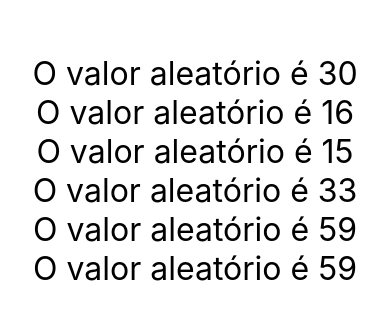
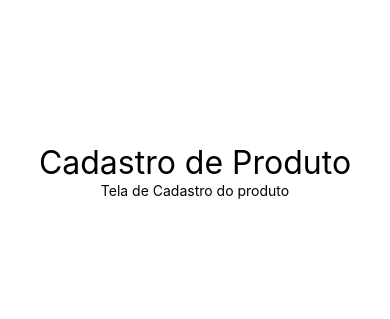
Before and after one commit to marlonalmino/react-native-hello-world, a React Native app: screen / in a window 390 px wide. Shown: the part 251-570 px from the top of the page. Built offline with nearby package versions, Linux system fonts and the light colour scheme.

Commit message:
React Fragment

```diff
--- a/src/App.js
+++ b/src/App.js
@@ -1,20 +1,25 @@
 import React from 'react'
 import {View, StyleSheet} from 'react-native'
 
-import Aleatorio from './components/Aleatorio'
+import Titulo from './components/Titulo'
+// import Aleatorio from './components/Aleatorio'
 // import MinMax from './components/MinMax'
 // import CompPadrao, {Comp1, Comp2} from './components/Multi'
 // import Primeiro from './components/Primeiro'
 
 export default () => (
   <View style={style.App}>
+    <Titulo
+      principal="Cadastro de Produto"
+      secundario="Tela de Cadastro do produto"
+    />
+    {/*<Aleatorio min={10} max={60} />
     <Aleatorio min={10} max={60} />
     <Aleatorio min={10} max={60} />
     <Aleatorio min={10} max={60} />
     <Aleatorio min={10} max={60} />
     <Aleatorio min={10} max={60} />
-    <Aleatorio min={10} max={60} />
-    {/* <MinMax min={3} max={20} />
+    <MinMax min={3} max={20} />
     <MinMax min={1} max={94} />
     <CompPadrao />
     <Comp1 />
--- /dev/null
+++ b/src/components/Titulo.js
@@ -0,0 +1,10 @@
+import React from 'react'
+import {Text} from 'react-native'
+import Estilo from './estilo'
+
+export default props => (
+  <>
+    <Text style={Estilo.txtG}>{props.principal}</Text>
+    <Text>{props.secundario}</Text>
+  </>
+)
```
